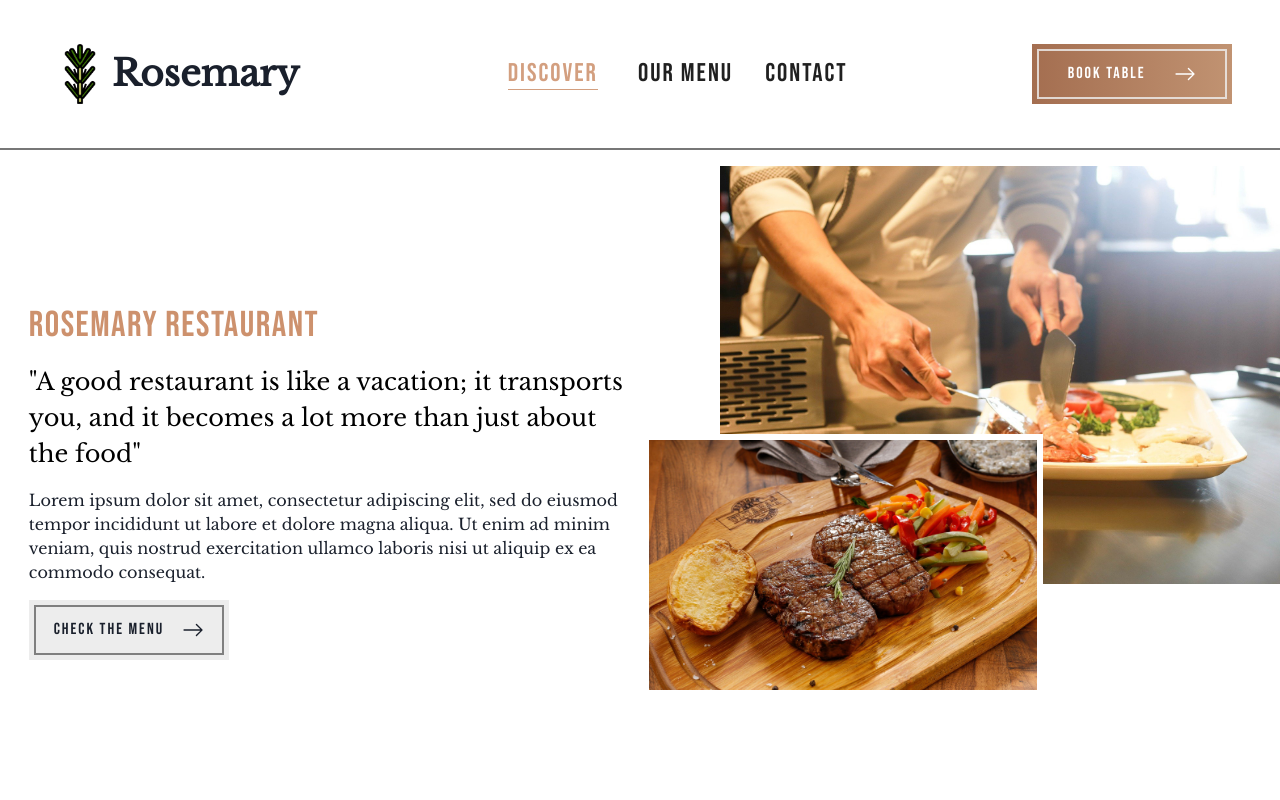
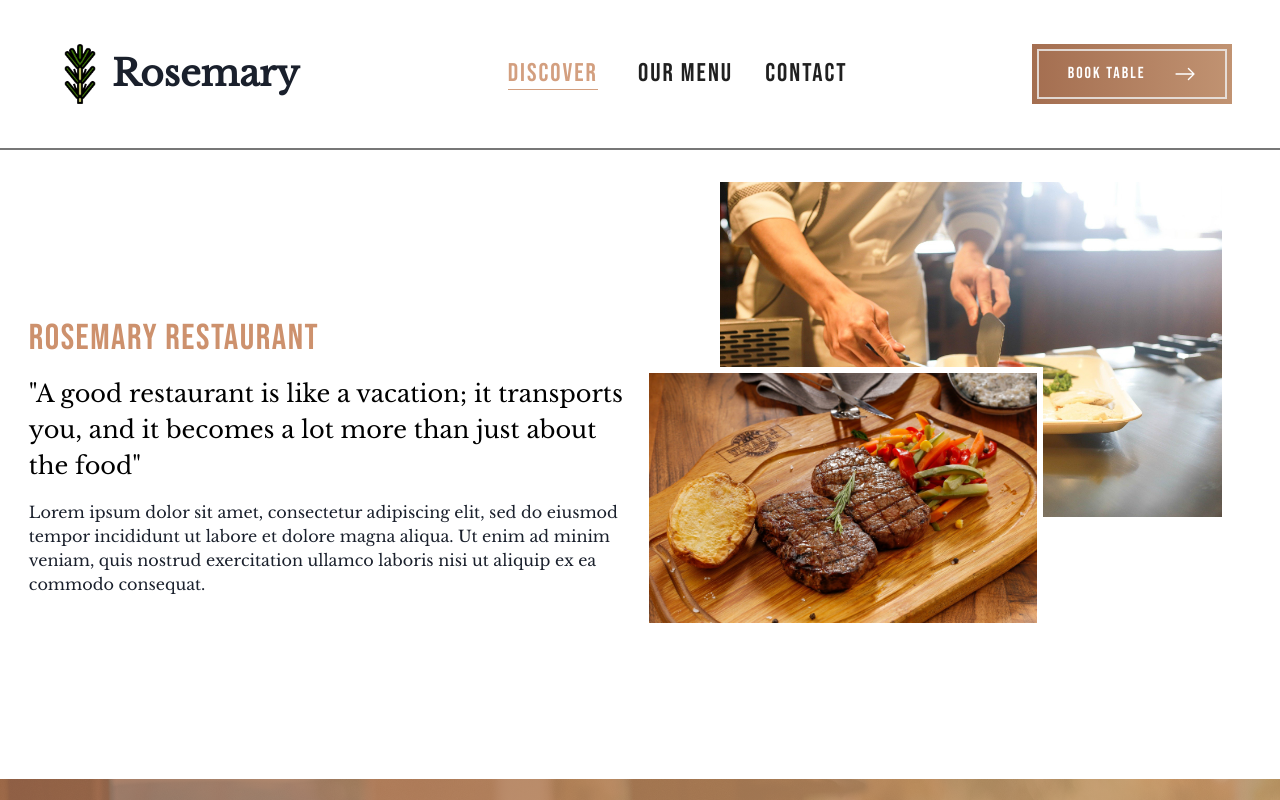
Before and after one commit to driyant/rosemary, a React (Create React App) app: page /discover in a window 1280 px wide. Shown: the top 800 px of the page. Built offline with nearby package versions, Linux system fonts and the light colour scheme.

Commit message:
Fixing disabled button, and small fix styling

```diff
--- a/src/components/SectionTodayMenu/SectionTodayMenu.js
+++ b/src/components/SectionTodayMenu/SectionTodayMenu.js
@@ -29,6 +29,7 @@ const SectionTodayMenu = () => {
               objectPosition="cover"
               ml="5rem"
               mt="3rem"
+              maxWidth="80%"
             />
           </Box>
           <Box
--- a/src/pages/Contact/Contact.js
+++ b/src/pages/Contact/Contact.js
@@ -277,7 +277,7 @@ const Contact = () => {
                       color: "#FFFFFF",
                     }}
                   >
-                    Submit
+                    {loadingIsShow ? "Processing..." : "Submit"}
                     {loadingIsShow && <Spinner ml="-30px" color='white.500' />}
                   </Box>
                 </Box>
--- a/src/pages/Discover/Discover.js
+++ b/src/pages/Discover/Discover.js
@@ -1,17 +1,11 @@
-import React from 'react';
+import React from "react";
 import Nav from "../../components/Nav/Nav";
-import {
-  Box,
-  Heading,
-  Text,
-  Image
-} from "@chakra-ui/react";
-import ButtonSecondary from "../../components/ButtonSecondary/ButtonSecondary";
-import SectionQuote from '../../components/SectionQuote/SectionQuote';
+import { Box, Heading, Text, Image } from "@chakra-ui/react";
+import SectionQuote from "../../components/SectionQuote/SectionQuote";
 import steak from "../../images/steak.jpg";
 import restaurantChef from "../../images/restaurant_chef.jpg";
-import SectionTodayMenu from '../../components/SectionTodayMenu/SectionTodayMenu';
-import SectionService from '../../components/SectionService/SectionService';
+import SectionTodayMenu from "../../components/SectionTodayMenu/SectionTodayMenu";
+import SectionService from "../../components/SectionService/SectionService";
 import Maps from "../../components/Maps/Maps";
 import Footer from "../../components/Footer/Footer";
 
@@ -22,28 +16,31 @@ const Discover = () => {
       <Box
         as="header"
         d={{
-          base: "flex"
-         }}
+          base: "flex",
+        }}
         flexFlow={{
           base: "column nowrap",
-          lg: "row-reverse nowrap"
+          lg: "row-reverse nowrap",
         }}
         justifyContent="center"
         alignItems="center"
         mt="150px"
       >
         {/* Box Right Imagery */}
-        <Box
-          w={{base : "100%", lg : "49%"}}
-        >
-          <Box>
+        <Box w={{ base: "100%", lg: "49%" }}>
+          <Box
+            initial={{ scale: 0 }}
+            animate={{ scale: 1 }}
+            transition={{ delay: 0.5 }}
+          >
             <Image
               src={restaurantChef}
               alt="Restaurant Chef"
               objectFit="center"
               objectPosition="cover"
               ml="5rem"
-              mt="1rem"
+              mt="2rem"
+              maxWidth="80%"
             />
           </Box>
           <Box
@@ -52,6 +49,9 @@ const Discover = () => {
             bottom={{ base: "50px", md: "130px", lg: "150px" }}
             border="6px solid #FFFFFF"
             w={{ base: "240px", md: "350px", lg: "400px" }}
+            initial={{ scale: 0 }}
+            animate={{ scale: 1 }}
+            transition={{ delay: 1 }}
           >
             <Image
               src={steak}
@@ -59,7 +59,7 @@ const Discover = () => {
               objectFit="center"
               objectPosition="cover"
               w="100%"
-              h={{ base: "173px", md: "250px", lg : "250px" }}
+              h={{ base: "173px", md: "250px", lg: "250px" }}
             />
           </Box>
         </Box>
@@ -67,7 +67,7 @@ const Discover = () => {
         <Box
           d="flex"
           flexFlow="column"
-          width={{base : "100%", lg : "49%"}}
+          width={{ base: "100%", lg: "49%" }}
           px="1rem"
         >
           <Heading
@@ -75,6 +75,7 @@ const Discover = () => {
             fontFamily="var(--Bebas-Neue)"
             letterSpacing="1.5px"
             fontWeight="500"
+            textTransform="uppercase"
           >
             rosemary restaurant
           </Heading>
@@ -89,7 +90,6 @@ const Discover = () => {
           </Text>
           <Text
             fontFamily="var(--Libre-Baskerville)"
-            fontSize="1rem"
             mb="1rem"
           >
             Lorem ipsum dolor sit amet, consectetur adipiscing elit, sed do
@@ -97,9 +97,6 @@ const Discover = () => {
             ad minim veniam, quis nostrud exercitation ullamco laboris nisi ut
             aliquip ex ea commodo consequat.
           </Text>
-          <ButtonSecondary marginBottom="2rem">
-            check the menu
-          </ButtonSecondary>
         </Box>
       </Box>
       <SectionQuote />
@@ -109,6 +106,6 @@ const Discover = () => {
       <Footer />
     </>
   );
-}
+};
 
 export default Discover;
--- a/src/pages/Reservation/Reservation.js
+++ b/src/pages/Reservation/Reservation.js
@@ -160,7 +160,7 @@ const Reservation = () => {
       else if (res.status === 429) {
         showToast(
           'Error',
-          `Hi ${reservationData.firstname}, can not process your reservation. There was so many requests! 😤`,
+          `Hi ${reservationData.firstname}, cannot process your reservation. There was so many requests, try again later! 😤`,
           'error'
         )
         setLoadingIsShow(false);
@@ -261,7 +261,7 @@ const Reservation = () => {
               fontSize="1.2rem"
               textDecor="underline"
             >
-              Number of person only maximum 11 persons.
+              Number of person maximum 11 persons.
             </Text>
             <Text
               fontFamily="var(--Libre-Baskerville)"
@@ -321,6 +321,7 @@ const Reservation = () => {
               { emailIsInvalid && <Text fontFamily="var(--Poppins)" color="red">Please enter a valid email ☝️</Text>}
               <NumberInput
                 min={1}
+                max={11}
                 bgColor="#E2E8F0"
                 fontFamily="var(--Bebas-Neue)"
                 color="#494949"
@@ -382,7 +383,7 @@ const Reservation = () => {
                   <Box
                     as="button"
                     type="submit"
-                    isDisabled={loadingIsShow ? true : false}
+                    disabled={loadingIsShow ? true : false}
                     style={{
                       border: "2px solid rgba(241, 241, 241, 0.8)",
                       width: "100%",
@@ -398,7 +399,7 @@ const Reservation = () => {
                     }}
                   >
 
-                    Submit
+                   {loadingIsShow ? "Processing..." : "Submit"}
                    {loadingIsShow && <Spinner ml="-30px" color='white.500' />}
                   </Box>
                 </Box>
```
